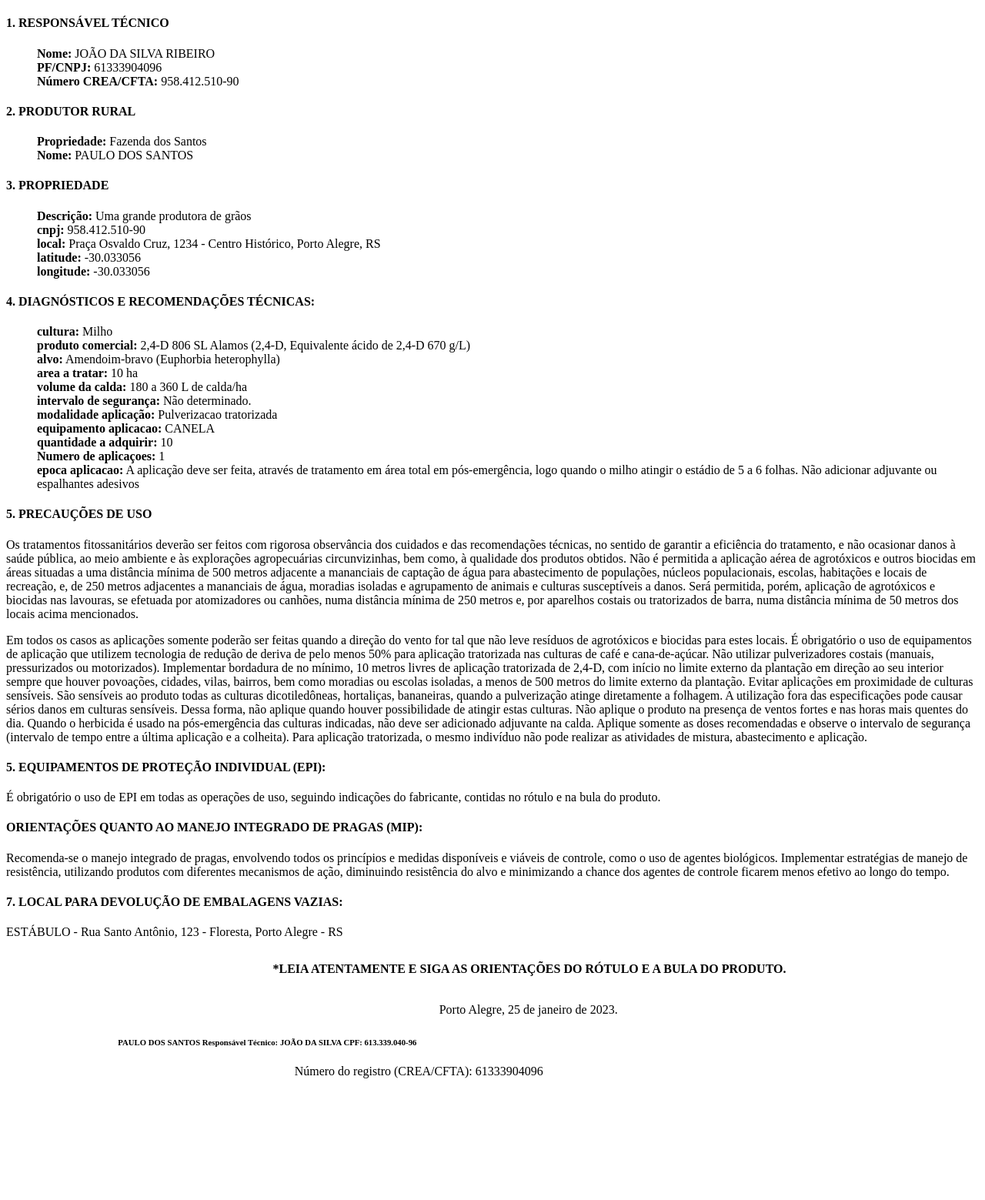
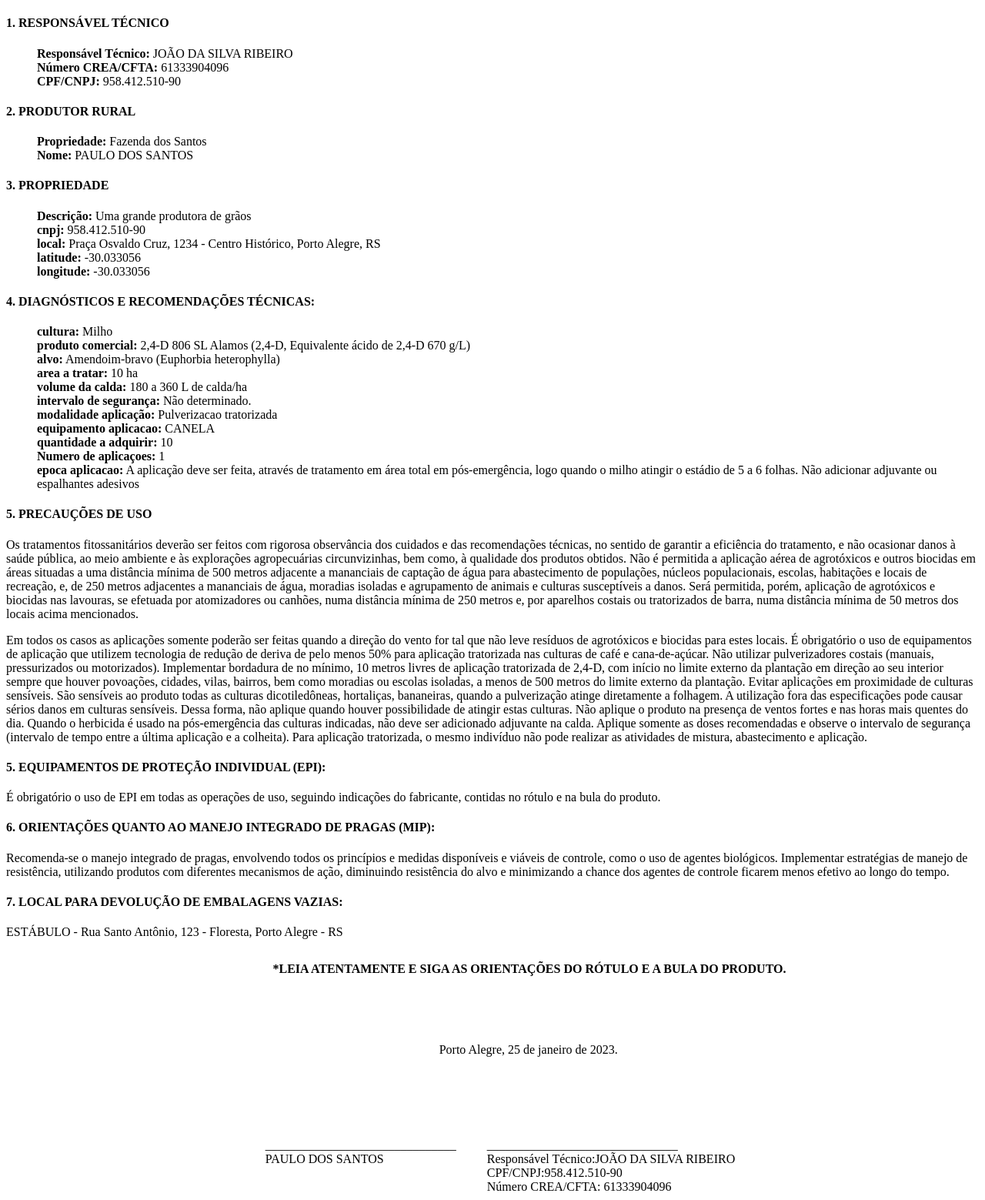
Before and after one commit to Matheuslagos/workplace, a Django app: page /index/ in a window 1280 px wide. Shown: the whole page at 77% size. Before the commit the page ends 1401 px from the top, so only its background shows below. Run offline with Django 4.2, Linux system fonts and the light colour scheme; data comes from the database, SQL or seed files in the repository.

Commit message:
Update index.html

```diff
--- a/project/logiq/templates/logiq/index.html
+++ b/project/logiq/templates/logiq/index.html
@@ -1,15 +1,23 @@
 <!DOCTYPE html>
 <html>
-<head>
+<head>  <style>
+    .container {
+      display: flex;
+      justify-content: center;
+    }
+    .container p {
+      margin: 0 10px;
+    }
+  </style>
     <title>RECEITA AGRONÔMICA</title>
 </head>
 <body>
     <h4>1. RESPONSÁVEL TÉCNICO</h4>
     <ul>
         {% for Responsavel_Tecnico in responsaveis %}
-            <strong>Nome:</strong> {{ Responsavel_Tecnico.nome}}<br>
-            <strong>PF/CNPJ:</strong> {{Responsavel_Tecnico.Num_Registro}}<br>
-            <strong>Número CREA/CFTA:</strong> {{Responsavel_Tecnico.CNPJ}}
+            <strong>Responsável Técnico:</strong> {{ Responsavel_Tecnico.nome}}<br>
+            <strong>Número CREA/CFTA:</strong> {{Responsavel_Tecnico.Num_Registro}}<br>
+            <strong>CPF/CNPJ:</strong> {{Responsavel_Tecnico.CNPJ}}
         {% endfor %}
     </ul>
     <h4>2. PRODUTOR RURAL</h4>
@@ -56,7 +64,7 @@
     <p>É obrigatório o uso de EPI em todas as operações de uso, seguindo indicações do fabricante, contidas no rótulo e na bula do produto.
     </p>
 
-    <h4>ORIENTAÇÕES QUANTO AO MANEJO INTEGRADO DE PRAGAS (MIP):</h4>
+    <h4>6. ORIENTAÇÕES QUANTO AO MANEJO INTEGRADO DE PRAGAS (MIP):</h4>
     <p>Recomenda-se o manejo integrado de pragas, envolvendo todos os princípios e medidas disponíveis e viáveis de controle, como o uso de agentes biológicos. Implementar estratégias de manejo de resistência, utilizando produtos com diferentes mecanismos de ação, diminuindo resistência do alvo e minimizando a chance dos agentes de controle ficarem menos efetivo ao longo do tempo.
     </p>
 
@@ -65,10 +73,26 @@
         ESTÁBULO - Rua Santo Antônio, 123 - Floresta, Porto Alegre - RS
     </p>
 
-    <h4 style="padding-top: 6pt;padding-left: 72pt;text-indent: 0pt;text-align: center;">*LEIA ATENTAMENTE E SIGA AS ORIENTAÇÕES DO RÓTULO E A BULA DO PRODUTO.</h1>
-        <p class="s1" style="padding-top: 11pt;padding-left: 70pt;text-indent: 0pt;text-align: center;">Porto Alegre, 25 de janeiro de 2023.</p>
-        <h6 style="padding-top: 1pt;padding-left: 281pt;text-indent: -172pt;text-align: left;">PAULO DOS SANTOS             <span class="s1">Responsável Técnico: </span>JOÃO DA SILVA <span class="s1">CPF: 613.339.040-96</span></h6>
-        <p class="s1" style="padding-left: 281pt;text-indent: 0pt;line-height: 11pt;text-align: left;">Número do registro (CREA/CFTA): 61333904096</p>
+    <h4 style="padding-top: 6pt;padding-left: 72pt;text-indent: 0pt;text-align: center;">*LEIA ATENTAMENTE E SIGA AS ORIENTAÇÕES DO RÓTULO E A BULA DO PRODUTO.</h1><br><br>
+        <p class="s1" style="padding-top: 11pt;padding-left: 70pt;text-indent: 0pt;text-align: center;">Porto Alegre, 25 de janeiro de 2023.</p><br><br><br><br><br>
+
+
+        <div class="container">
+            <p><p>_______________________________<br>
+                {% for ProdutorRural in produtores %}
+                {{ ProdutorRural.nome}}
+                {% endfor %}
+            </p>
+            <p><p>_______________________________<br>
+                {% for Responsavel_Tecnico in responsaveis %}
+                Responsável Técnico:{{ Responsavel_Tecnico.nome}}<br>
+                CPF/CNPJ:{{Responsavel_Tecnico.CNPJ}}<br>
+                Número CREA/CFTA:</strong> {{Responsavel_Tecnico.Num_Registro}}
+                {% endfor %}
+            </p>
+          </div>
+
+
 
 
 
```
